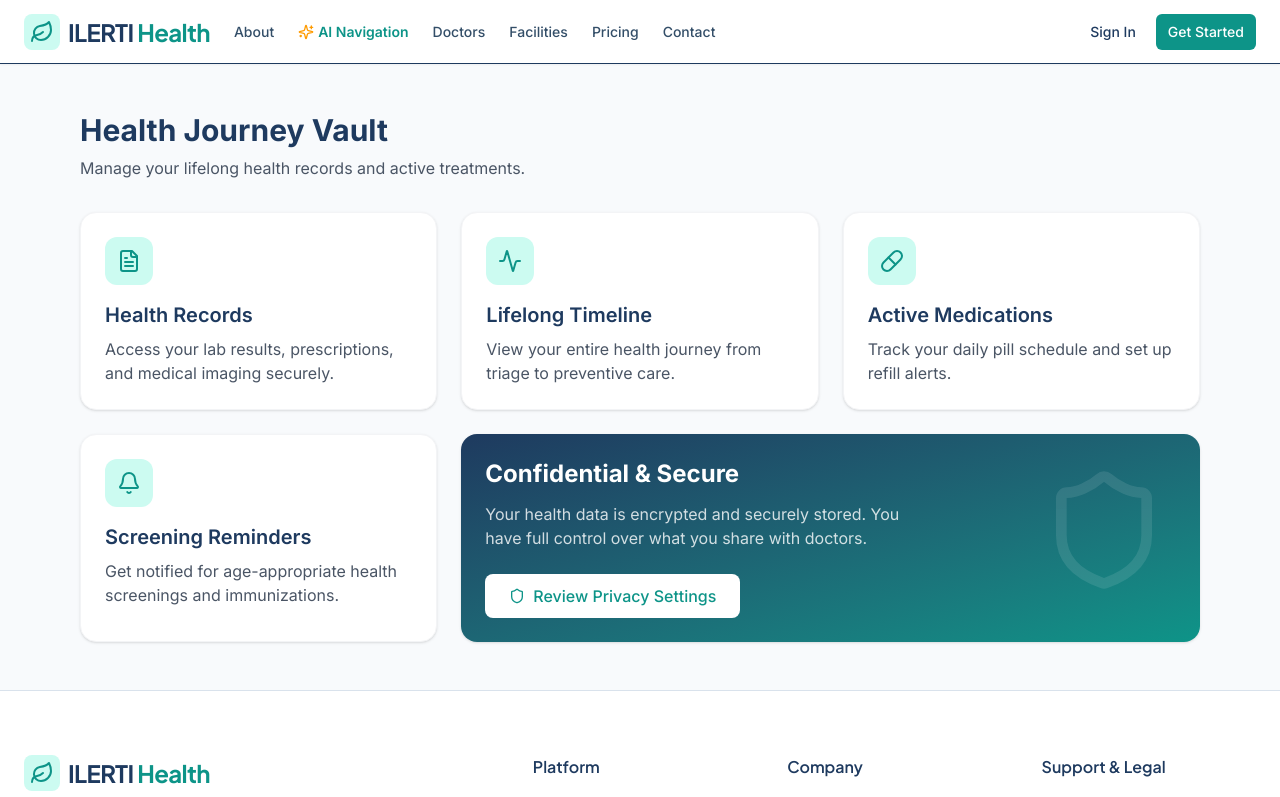
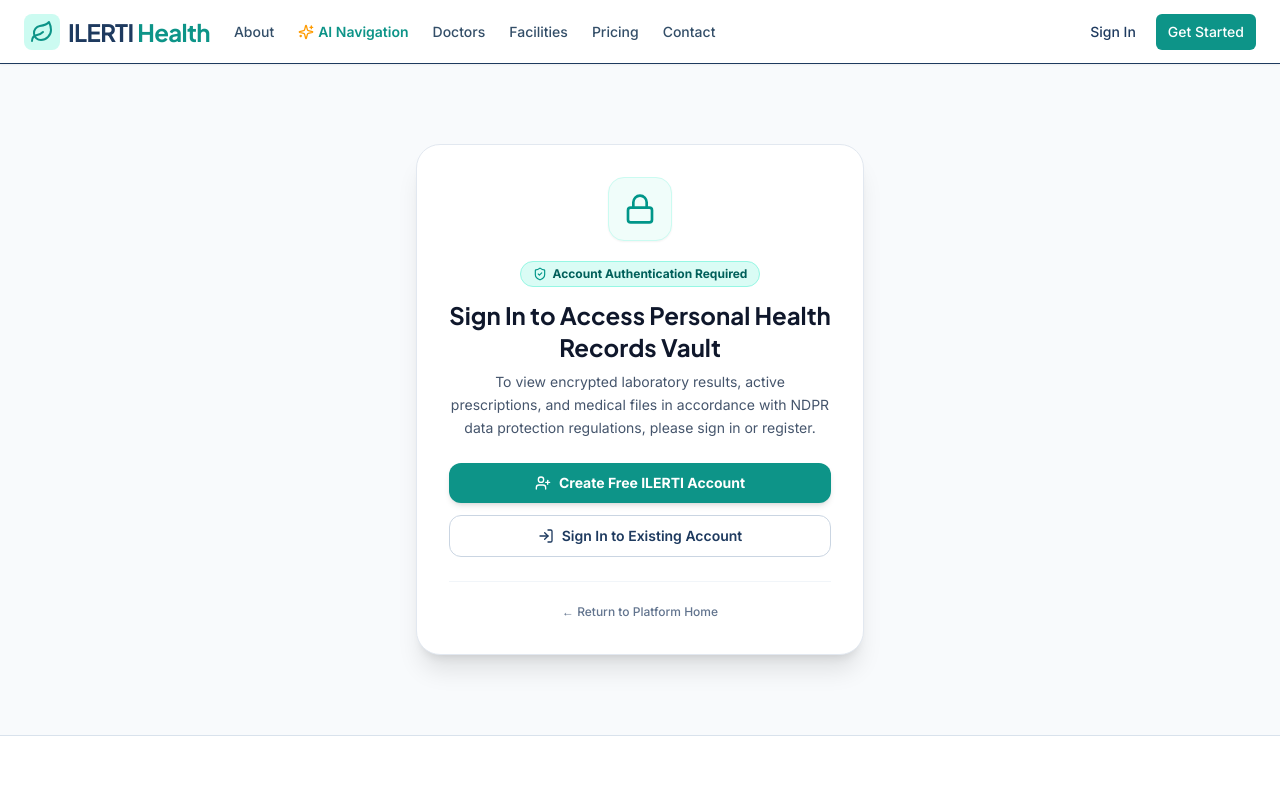
Before and after one commit to luhmmy/ilerti-health, a Next.js app in the folder apps/web/: page /health in a window 1280 px wide. Shown: the top 797 px of the page. Built offline with nearby package versions, Linux system fonts and the light colour scheme; no server answers.

Commit message:
feat: enforce AuthGuard across health services requiring account authentication before access

```diff
--- a/apps/web/src/app/ai/page.tsx
+++ b/apps/web/src/app/ai/page.tsx
@@ -6,6 +6,7 @@
 import { Header } from "@/components/layout/Header";
 import { Footer } from "@/components/layout/Footer";
 import { Button } from "@/components/ui/button";
+import { AuthGuard } from "@/components/auth/AuthGuard";
 import {
   Bot,
   User,
@@ -152,8 +153,12 @@
   };
 
   return (
-    <div className="min-h-screen flex flex-col bg-slate-50">
-      <Header />
+    <AuthGuard
+      serviceName="AI Health Triage"
+      serviceDescription="To ensure medical privacy, evaluate your clinical symptoms, and save your triage results, please create a free ILERTI account or sign in."
+    >
+      <div className="min-h-screen flex flex-col bg-slate-50">
+        <Header />
 
       {/* Safety Notice Banner */}
       <div className="bg-navy-900 text-white text-xs md:text-sm py-2 px-4 border-b border-navy-800">
@@ -370,5 +375,6 @@
 
       <Footer />
     </div>
-  );
+  </AuthGuard>
+);
 }
--- a/apps/web/src/app/dashboard/page.tsx
+++ b/apps/web/src/app/dashboard/page.tsx
@@ -16,6 +16,7 @@
 import { api } from "@/lib/api";
 import { toast } from "sonner";
 import { Button } from "@/components/ui/button";
+import { AuthGuard } from "@/components/auth/AuthGuard";
 
 export default function DashboardPage() {
   const { user, isAuthenticated } = useAuthStore();
@@ -59,6 +60,10 @@
   };
 
   return (
+    <AuthGuard
+      serviceName="Personal Health Dashboard"
+      serviceDescription="To protect your personal vitals, emergency contacts, hydration records, and consultations, please sign in or create an account."
+    >
       <div className="min-h-screen bg-stone-50 flex flex-col">
       <Header />
       <main className="flex-1 p-4 sm:p-6 lg:p-8">
@@ -423,5 +428,6 @@
           onClose={() => setVitalsModalOpen(false)}
         />
       </div>
+    </AuthGuard>
   );
 }
--- a/apps/web/src/app/doctor-portal/page.tsx
+++ b/apps/web/src/app/doctor-portal/page.tsx
@@ -4,6 +4,7 @@
 import Link from "next/link";
 import { Header } from "@/components/layout/Header";
 import { Footer } from "@/components/layout/Footer";
+import { AuthGuard } from "@/components/auth/AuthGuard";
 import { useAuthStore } from "@/stores/useAuthStore";
 import {
   Stethoscope,
@@ -132,8 +133,12 @@
   const isVerified = user?.verificationStatus === "VERIFIED" || true;
 
   return (
-    <div className="min-h-screen flex flex-col bg-slate-50">
-      <Header />
+    <AuthGuard
+      serviceName="MDCN Doctor Clinical Portal"
+      serviceDescription="This area is reserved for verified medical doctors and healthcare professionals. Please sign in or register with your MDCN folio."
+    >
+      <div className="min-h-screen flex flex-col bg-slate-50">
+        <Header />
 
       {/* Top Doctor Banner */}
       <div className="bg-[#1E3A5F] text-white border-b border-navy-800">
@@ -532,7 +537,8 @@
         )}
       </main>
 
-      <Footer />
-    </div>
+        <Footer />
+      </div>
+    </AuthGuard>
   );
 }
--- a/apps/web/src/app/health/page.tsx
+++ b/apps/web/src/app/health/page.tsx
@@ -4,11 +4,16 @@
 import { Shield, Clock, Pill, Bell, FileText, Activity } from "lucide-react";
 import { Header } from "../../components/layout/Header";
 import { Footer } from "../../components/layout/Footer";
+import { AuthGuard } from "../../components/auth/AuthGuard";
 
 export default function HealthPage() {
   return (
-    <div className="min-h-screen flex flex-col bg-slate-50">
-      <Header />
+    <AuthGuard
+      serviceName="Personal Health Records Vault"
+      serviceDescription="To view encrypted laboratory results, active prescriptions, and medical files in accordance with NDPR data protection regulations, please sign in or register."
+    >
+      <div className="min-h-screen flex flex-col bg-slate-50">
+        <Header />
       <main className="flex-1 max-w-6xl w-full mx-auto px-4 py-12">
         <div className="flex flex-col md:flex-row justify-between items-start md:items-center mb-8">
           <div>
@@ -64,7 +69,8 @@
           </div>
         </div>
       </main>
-      <Footer />
-    </div>
+        <Footer />
+      </div>
+    </AuthGuard>
   );
 }
--- a/apps/web/src/app/profile/page.tsx
+++ b/apps/web/src/app/profile/page.tsx
@@ -14,6 +14,7 @@
 } from "lucide-react";
 import Link from "next/link";
 import { Button } from "@/components/ui/button";
+import { AuthGuard } from "@/components/auth/AuthGuard";
 
 const BLOOD_GROUPS = ['O+', 'O-', 'A+', 'A-', 'B+', 'B-', 'AB+', 'AB-'];
 const GENOTYPES = ['AA', 'AS', 'SS', 'AC'];
@@ -124,8 +125,12 @@
   };
 
   return (
-    <div className="flex flex-col min-h-screen bg-slate-50">
-      <Header />
+    <AuthGuard
+      serviceName="Profile & Health Vitals"
+      serviceDescription="To update your personal contact details, medical blood group, genotype, allergies, and emergency contacts, please sign in or register."
+    >
+      <div className="flex flex-col min-h-screen bg-slate-50">
+        <Header />
       <main className="flex-1 py-10">
         <div className="container mx-auto px-4 max-w-4xl">
 
@@ -528,6 +533,7 @@
         </div>
       </main>
       <Footer />
-    </div>
+      </div>
+    </AuthGuard>
   );
 }
--- a/apps/web/src/app/wellness/page.tsx
+++ b/apps/web/src/app/wellness/page.tsx
@@ -22,6 +22,7 @@
 import { Button } from "@/components/ui/button";
 import { useHydrationStore } from "@/stores/useHydrationStore";
 import { HydrationScannerModal } from "@/components/wellness/HydrationScannerModal";
+import { AuthGuard } from "@/components/auth/AuthGuard";
 
 export default function WellnessPage() {
   const [scannerOpen, setScannerOpen] = useState(false);
@@ -32,8 +33,12 @@
   const goalLitres = (dailyGoalMl / 1000).toFixed(1);
 
   return (
-    <div className="min-h-screen flex flex-col bg-slate-50">
-      <Header />
+    <AuthGuard
+      serviceName="Daily Wellness & Hydration Tracker"
+      serviceDescription="To log daily water intake, track personalized Nigerian nutrition, and maintain streaks, please create an account or sign in."
+    >
+      <div className="min-h-screen flex flex-col bg-slate-50">
+        <Header />
 
       <main className="flex-1 max-w-6xl w-full mx-auto px-4 py-8 md:py-12">
         {/* Page Header */}
@@ -257,6 +262,7 @@
       />
 
       <Footer />
-    </div>
+      </div>
+    </AuthGuard>
   );
 }
--- /dev/null
+++ b/apps/web/src/components/auth/AuthGuard.tsx
@@ -0,0 +1,91 @@
+"use client";
+
+import { useEffect, useState } from "react";
+import { useRouter } from "next/navigation";
+import { useAuthStore } from "@/stores/useAuthStore";
+import { Header } from "@/components/layout/Header";
+import { Footer } from "@/components/layout/Footer";
+import { Button } from "@/components/ui/button";
+import { Lock, ShieldCheck, Sparkles, ArrowRight, UserPlus, LogIn } from "lucide-react";
+import Link from "next/link";
+
+interface AuthGuardProps {
+  children: React.ReactNode;
+  serviceName?: string;
+  serviceDescription?: string;
+}
+
+export function AuthGuard({
+  children,
+  serviceName = "ILERTI Health Services",
+  serviceDescription = "To protect sensitive health records in accordance with NDPR & NDPA 2023 regulations and personalize your clinical care, please create an account or sign in.",
+}: AuthGuardProps) {
+  const { isAuthenticated } = useAuthStore();
+  const [mounted, setMounted] = useState(false);
+  const router = useRouter();
+
+  useEffect(() => {
+    setMounted(true);
+  }, []);
+
+  if (!mounted) {
+    return (
+      <div className="min-h-screen flex items-center justify-center bg-slate-50">
+        <div className="flex flex-col items-center gap-3">
+          <div className="w-10 h-10 border-4 border-[#0D9488] border-t-transparent rounded-full animate-spin"></div>
+          <p className="text-xs font-medium text-slate-500">Checking authenticated session...</p>
+        </div>
+      </div>
+    );
+  }
+
+  if (!isAuthenticated) {
+    return (
+      <div className="min-h-screen flex flex-col bg-slate-50">
+        <Header />
+
+        <main className="flex-1 flex items-center justify-center px-4 py-12 md:py-20">
+          <div className="max-w-md w-full bg-white rounded-3xl p-6 sm:p-8 border border-slate-200 shadow-xl text-center relative overflow-hidden">
+            <div className="w-16 h-16 bg-teal-50 text-teal-600 border border-teal-100 rounded-2xl flex items-center justify-center mx-auto mb-5 shadow-xs">
+              <Lock className="w-8 h-8" />
+            </div>
+
+            <div className="inline-flex items-center gap-1.5 bg-teal-100/70 text-teal-800 border border-teal-200 px-3 py-1 rounded-full text-xs font-bold mb-3">
+              <ShieldCheck className="w-3.5 h-3.5 text-teal-600" /> Account Authentication Required
+            </div>
+
+            <h1 className="text-2xl font-bold font-heading text-slate-900 mb-2">
+              Sign In to Access {serviceName}
+            </h1>
+            <p className="text-xs sm:text-sm text-slate-600 mb-6 leading-relaxed">
+              {serviceDescription}
+            </p>
+
+            <div className="space-y-3">
+              <Button asChild className="w-full py-5 bg-[#0D9488] hover:bg-[#0f766e] text-white font-bold text-sm rounded-xl shadow-md">
+                <Link href="/signup">
+                  <UserPlus className="w-4 h-4 mr-2" /> Create Free ILERTI Account
+                </Link>
+              </Button>
+              <Button asChild variant="outline" className="w-full py-5 text-sm font-semibold border-slate-300 rounded-xl">
+                <Link href="/login">
+                  <LogIn className="w-4 h-4 mr-2" /> Sign In to Existing Account
+                </Link>
+              </Button>
+            </div>
+
+            <div className="mt-6 pt-4 border-t border-slate-100 text-center">
+              <Link href="/" className="text-xs text-slate-500 hover:text-slate-800 font-medium transition-colors">
+                ← Return to Platform Home
+              </Link>
+            </div>
+          </div>
+        </main>
+
+        <Footer />
+      </div>
+    );
+  }
+
+  return <>{children}</>;
+}
```
Lines whose indentation alone changed are shown as unchanged.
